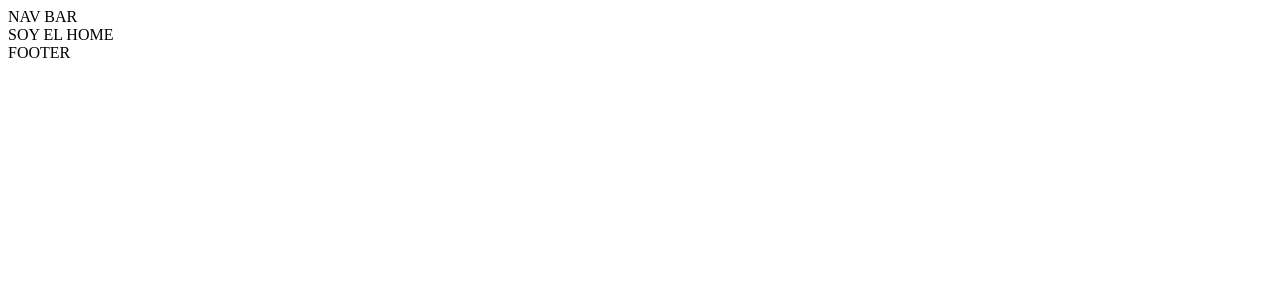
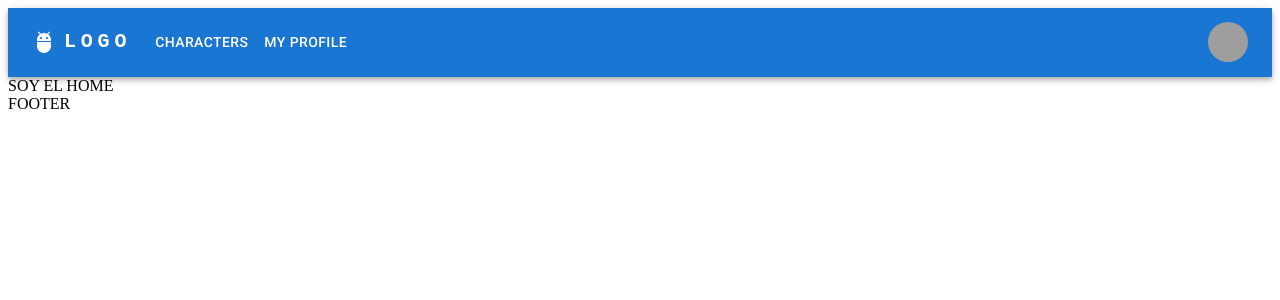
Before and after one commit to simonmarcos/challenge-marvel-front, a React (Create React App) app: page /home in a window 1280 px wide. Shown: the top 300 px of the page. Built offline with nearby package versions, Linux system fonts and the light colour scheme; grey boxes are pictures that could not be loaded.

Commit message:
Added navbar component

```diff
--- /dev/null
+++ b/src/components/navbar/index.tsx
@@ -0,0 +1,167 @@
+import * as React from "react";
+
+import AdbIcon from "@mui/icons-material/Adb";
+import MenuIcon from "@mui/icons-material/Menu";
+import AppBar from "@mui/material/AppBar";
+import Avatar from "@mui/material/Avatar";
+import Box from "@mui/material/Box";
+import Button from "@mui/material/Button";
+import Container from "@mui/material/Container";
+import IconButton from "@mui/material/IconButton";
+import Menu from "@mui/material/Menu";
+import MenuItem from "@mui/material/MenuItem";
+import Toolbar from "@mui/material/Toolbar";
+import Tooltip from "@mui/material/Tooltip";
+import Typography from "@mui/material/Typography";
+
+const pages = ["Characters", "My profile"];
+const settings = ["Logout"];
+
+function NavbarComponent() {
+  const [anchorElNav, setAnchorElNav] = React.useState<null | HTMLElement>(
+    null
+  );
+  const [anchorElUser, setAnchorElUser] = React.useState<null | HTMLElement>(
+    null
+  );
+
+  const handleOpenNavMenu = (event: React.MouseEvent<HTMLElement>) => {
+    setAnchorElNav(event.currentTarget);
+  };
+  const handleOpenUserMenu = (event: React.MouseEvent<HTMLElement>) => {
+    setAnchorElUser(event.currentTarget);
+  };
+
+  const handleCloseNavMenu = () => {
+    setAnchorElNav(null);
+  };
+
+  const handleCloseUserMenu = () => {
+    setAnchorElUser(null);
+  };
+
+  return (
+    <AppBar position="static">
+      <Container maxWidth="xl">
+        <Toolbar disableGutters>
+          <AdbIcon sx={{ display: { xs: "none", md: "flex" }, mr: 1 }} />
+          <Typography
+            variant="h6"
+            noWrap
+            component="a"
+            href="/"
+            sx={{
+              mr: 2,
+              display: { xs: "none", md: "flex" },
+              fontFamily: "monospace",
+              fontWeight: 700,
+              letterSpacing: ".3rem",
+              color: "inherit",
+              textDecoration: "none",
+            }}
+          >
+            LOGO
+          </Typography>
+
+          <Box sx={{ flexGrow: 1, display: { xs: "flex", md: "none" } }}>
+            <IconButton
+              size="large"
+              aria-label="account of current user"
+              aria-controls="menu-appbar"
+              aria-haspopup="true"
+              onClick={handleOpenNavMenu}
+              color="inherit"
+            >
+              <MenuIcon />
+            </IconButton>
+            <Menu
+              id="menu-appbar"
+              anchorEl={anchorElNav}
+              anchorOrigin={{
+                vertical: "bottom",
+                horizontal: "left",
+              }}
+              keepMounted
+              transformOrigin={{
+                vertical: "top",
+                horizontal: "left",
+              }}
+              open={Boolean(anchorElNav)}
+              onClose={handleCloseNavMenu}
+              sx={{
+                display: { xs: "block", md: "none" },
+              }}
+            >
+              {pages.map((page) => (
+                <MenuItem key={page} onClick={handleCloseNavMenu}>
+                  <Typography textAlign="center">{page}</Typography>
+                </MenuItem>
+              ))}
+            </Menu>
+          </Box>
+          <AdbIcon sx={{ display: { xs: "flex", md: "none" }, mr: 1 }} />
+          <Typography
+            variant="h5"
+            noWrap
+            component="a"
+            href=""
+            sx={{
+              mr: 2,
+              display: { xs: "flex", md: "none" },
+              flexGrow: 1,
+              fontFamily: "monospace",
+              fontWeight: 700,
+              letterSpacing: ".3rem",
+              color: "inherit",
+              textDecoration: "none",
+            }}
+          >
+            LOGO
+          </Typography>
+          <Box sx={{ flexGrow: 1, display: { xs: "none", md: "flex" } }}>
+            {pages.map((page) => (
+              <Button
+                key={page}
+                onClick={handleCloseNavMenu}
+                sx={{ my: 2, color: "white", display: "block" }}
+              >
+                {page}
+              </Button>
+            ))}
+          </Box>
+
+          <Box sx={{ flexGrow: 0 }}>
+            <Tooltip title="Open settings">
+              <IconButton onClick={handleOpenUserMenu} sx={{ p: 0 }}>
+                <Avatar alt="Remy Sharp" src="/static/images/avatar/2.jpg" />
+              </IconButton>
+            </Tooltip>
+            <Menu
+              sx={{ mt: "45px" }}
+              id="menu-appbar"
+              anchorEl={anchorElUser}
+              anchorOrigin={{
+                vertical: "top",
+                horizontal: "right",
+              }}
+              keepMounted
+              transformOrigin={{
+                vertical: "top",
+                horizontal: "right",
+              }}
+              open={Boolean(anchorElUser)}
+              onClose={handleCloseUserMenu}
+            >
+              {settings.map((setting) => (
+                <MenuItem key={setting} onClick={handleCloseUserMenu}>
+                  <Typography textAlign="center">{setting}</Typography>
+                </MenuItem>
+              ))}
+            </Menu>
+          </Box>
+        </Toolbar>
+      </Container>
+    </AppBar>
+  );
+}
+export default NavbarComponent;
--- /dev/null
+++ b/src/pages/navbar/index.tsx
@@ -0,0 +1,7 @@
+import NavbarComponent from "../../components/navbar";
+
+const NavbarPage = () => {
+  return <NavbarComponent />;
+};
+
+export default NavbarPage;
--- a/src/shared/layout/LayoutPublic.tsx
+++ b/src/shared/layout/LayoutPublic.tsx
@@ -1,9 +1,10 @@
 import { Outlet } from "react-router-dom";
+import NavbarPage from "../../pages/navbar";
 
 const LayoutPublic = () => {
   return (
     <>
-      <nav>NAV BAR</nav>
+      <NavbarPage />
       <main>
         <Outlet />
       </main>
```
